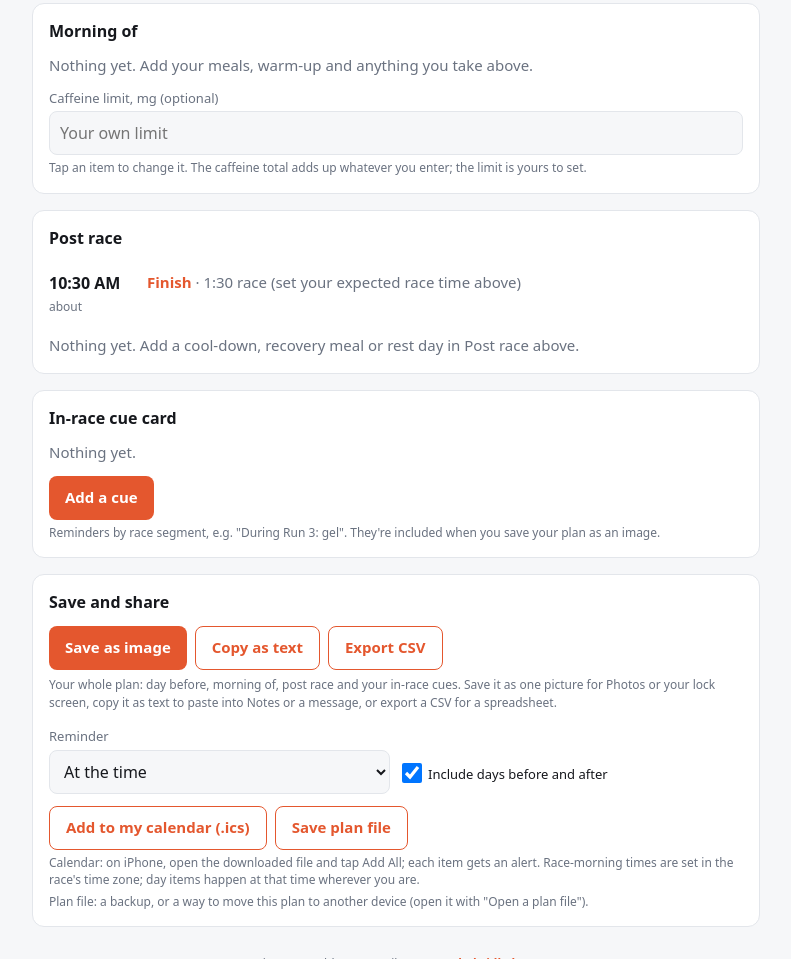
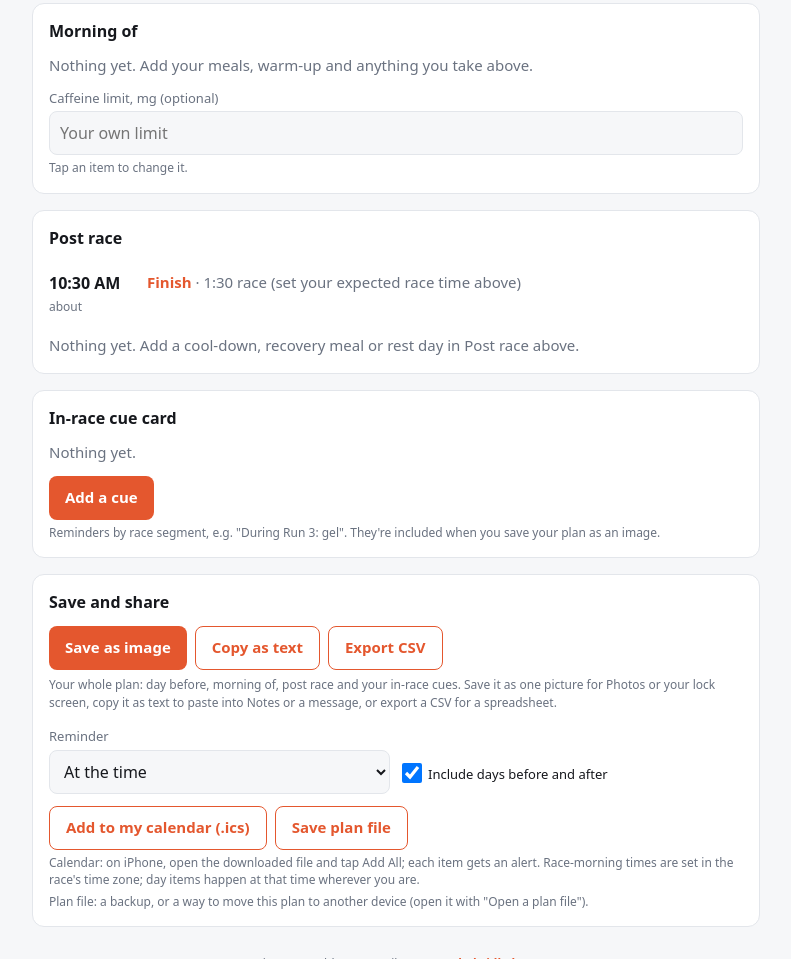
Before and after one commit to brodeurbenjamin/race-plan, a plain HTML site: page site/index.html in a window 1280 px wide. Shown: the part 1522-2481 px from the top of the page, without its empty margins (244-1035 px from the left). Drawn offline with Linux system fonts and the light colour scheme.

Commit message:
Drop the caffeine-total note under Morning of (#12)
Claude-Session: https://claude.ai/code/session_01SvWJ8oMKkQNaB1Z6364wrG

Co-authored-by: Claude <noreply@anthropic.com>

```diff
--- a/site/index.html
+++ b/site/index.html
@@ -180,7 +180,7 @@
       <div class="grid noprint" style="margin-top:12px">
         <div><label for="cafLimit">Caffeine limit, mg (optional)</label><input id="cafLimit" type="number" inputmode="numeric" min="0" max="5000" placeholder="Your own limit"></div>
       </div>
-      <p class="hint noprint">Tap an item to change it. The caffeine total adds up whatever you enter; the limit is yours to set.</p>
+      <p class="hint noprint">Tap an item to change it.</p>
     </div>
 
     <!-- Post race -->
```
